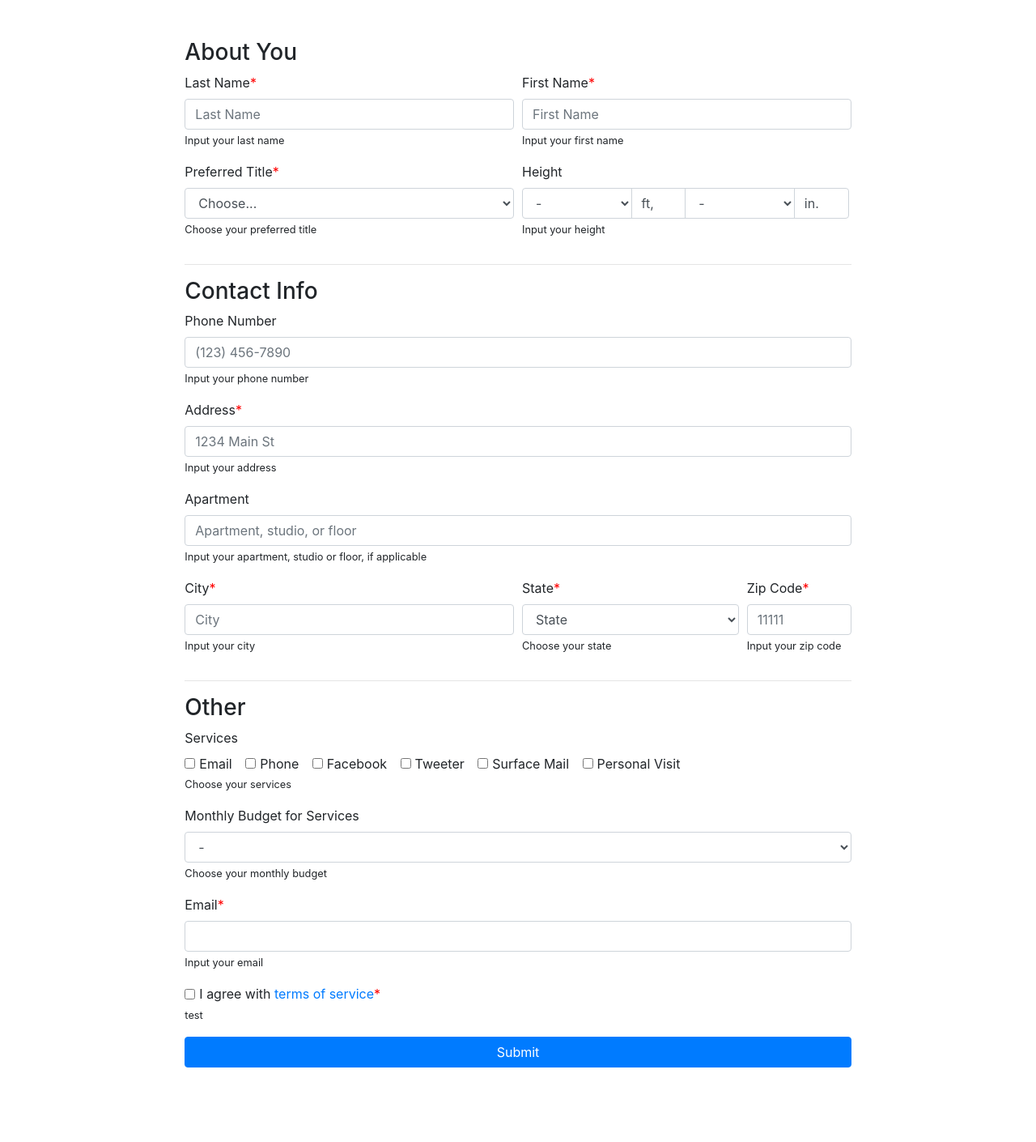
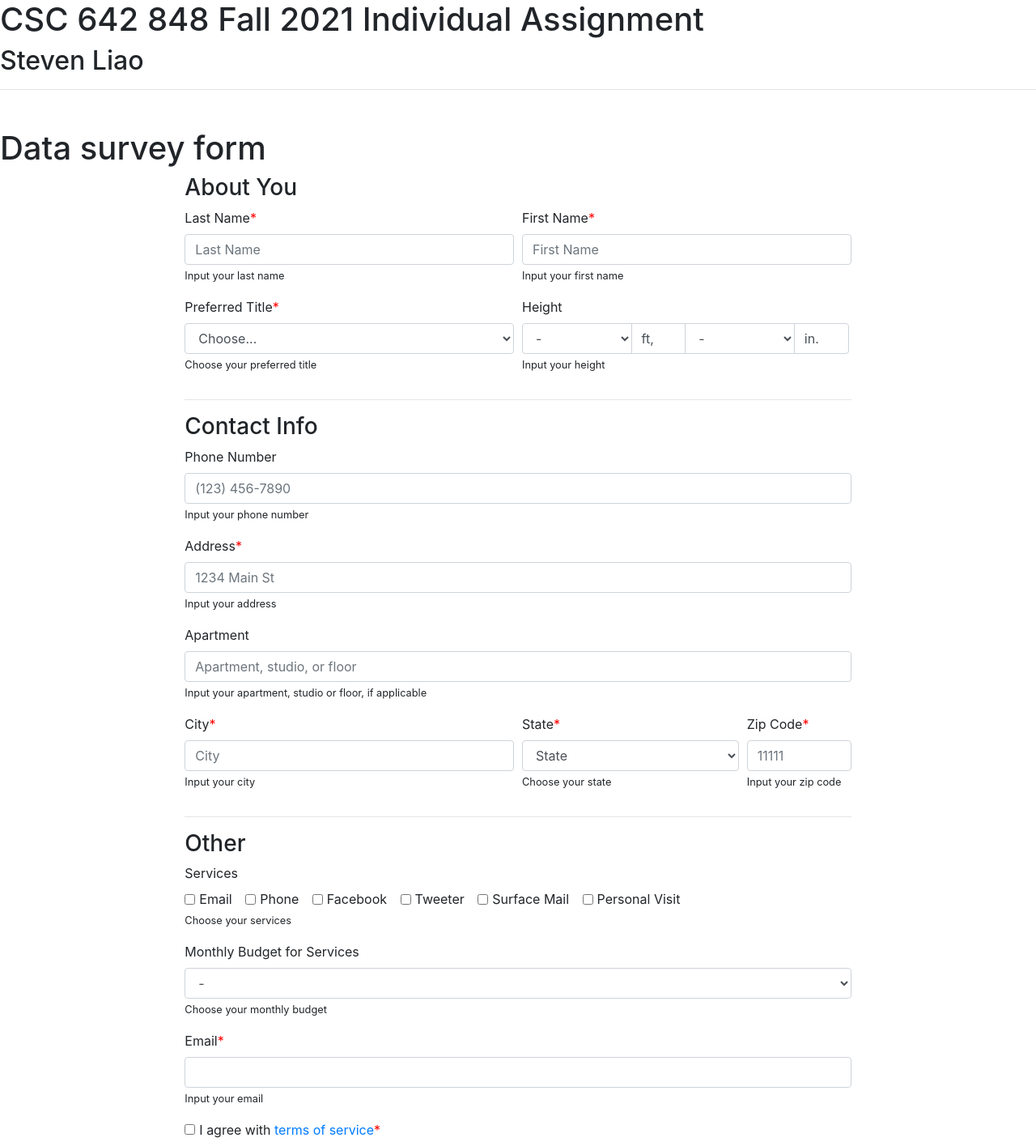
Before and after one commit to stevenliao8600/csc642-form, a plain HTML site: page index.html in a window 1280 px wide. Shown: the top 1410 px of the page at 81% size. Before the commit the page ends 1366 px from the top, so only its background shows below. Drawn offline with nearby package versions, Linux system fonts and the light colour scheme; some packages are replaced by stand-ins of ours.

Commit message:
add titles

```diff
--- a/index.html
+++ b/index.html
@@ -22,7 +22,11 @@
 </head>
 
 <body>
+    <h1>CSC 642 848 Fall 2021 Individual Assignment</h1>
+    <h2>Steven Liao</h2>
+    <hr class="solid">
     <div id="form-page" class="my-5">
+        <h1>Data survey form</h1>
         <form class="col-8 offset-2" id="form">
             <h3>About You</h3>
             <div class="form-row">
@@ -245,13 +249,14 @@
                         service</a></label>
             </div>
             <br>
-            <small class="" id="tos-feedback">test</small>
+            <small class="" id="tos-feedback"></small>
             <button type="submit" class="btn btn-primary g-recaptcha btn-block my-3"
                 data-sitekey="6LeI71EdAAAAAIYX_XvT-2q-MALJ0kDQ6HK5zYwe" data-callback='onSubmit'>Submit</button>
         </form>
     </div>
 
     <div id="results-page" class="col-8 offset-2 d-none">
+        <h1>Results verification page</h1>
         <div>
             <h3>Name</h3>
             <p id="result-name">none</p>
```
